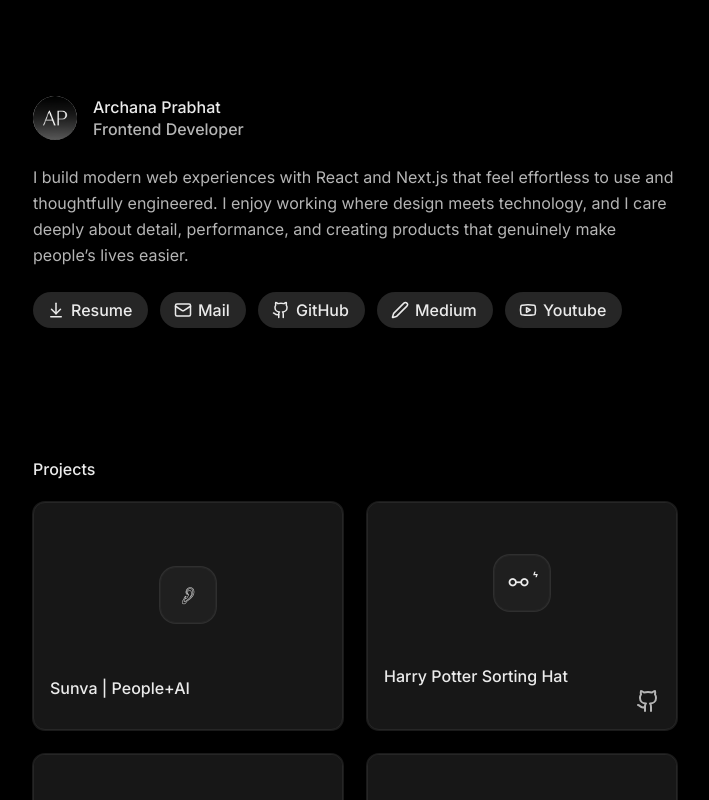
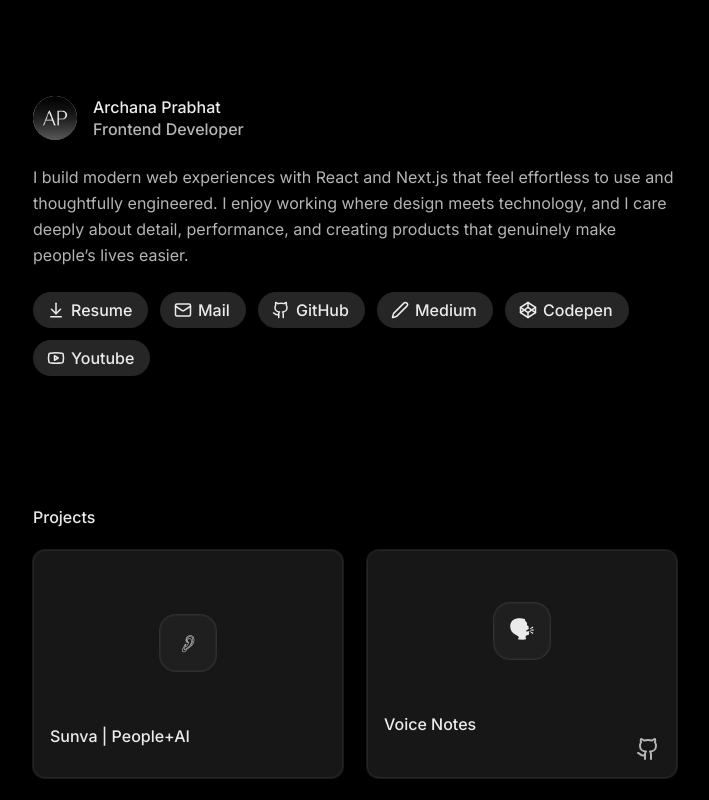
Before and after one commit to archanaprabhat/portfolio-v2, a Next.js app: page / in a window 1280 px wide. Shown: the top 800 px of the page, without its empty margins (285-994 px from the left). Built offline with nearby package versions, Linux system fonts and the light colour scheme.

Commit message:
feat: Add Codepen link and Voice Notes  card.

```diff
--- a/src/app/page.tsx
+++ b/src/app/page.tsx
@@ -1,5 +1,5 @@
 import Image from "next/image";
-import { Mail, Youtube, Github, Pen, ArrowDownToLine, } from "lucide-react";
+import { Mail, Youtube, Github, Pen, ArrowDownToLine, Codepen } from "lucide-react";
 import Contact from "@/components/Contact";
 import WorkSection from "@/components/WorkSection";
 import ProjectCard from "@/components/ProjectCard";
@@ -59,6 +59,11 @@
           Icon={Pen}
         />
         <SocialLink
+          href="https://codepen.io/archanaprabhat"
+          label="Codepen"
+          Icon={Codepen}
+        />
+        <SocialLink
           href="https://www.youtube.com/@RedemptionArch/videos"
           label="Youtube"
           Icon={Youtube}
@@ -76,6 +81,12 @@
             title="Sunva | People+AI"
             emoji="𓂈"
             projectUrl="https://www.youtube.com/watch?v=pF41AyUhE7w"
+          />
+          <ProjectCard
+            title="Voice Notes"
+            emoji="🗣"
+            projectUrl="https://archanaprabhat.github.io/VoiceNotes/"
+            githubUrl="https://github.com/archanaprabhat/VoiceNotes?tab=readme-ov-file"
           />
           <ProjectCard
             title="Harry Potter Sorting Hat"
```
